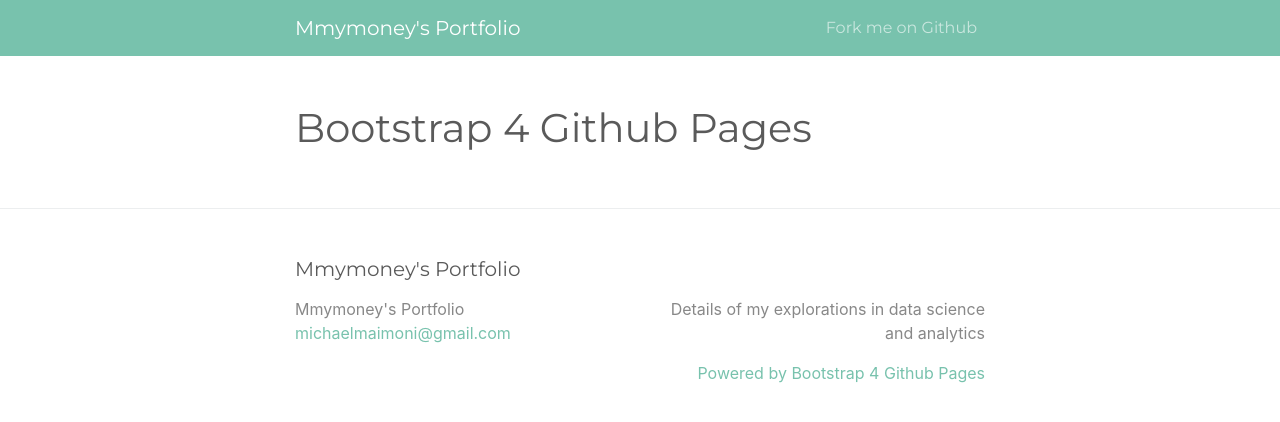
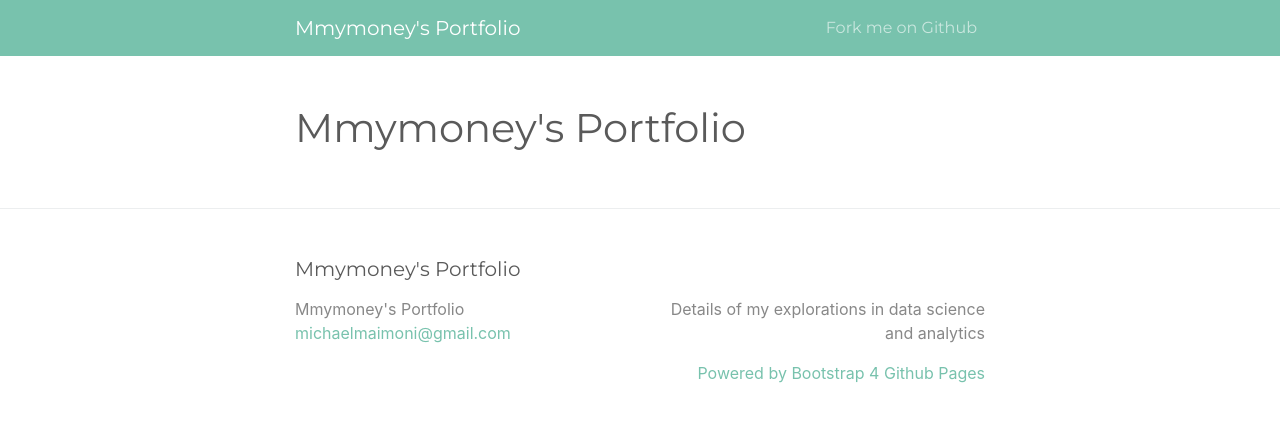
Before and after one commit to mmymoney/mmymoney.github.io, a Jekyll site: the page built from index.md, in a window 1280 px wide. Shown: the top 422 px of the page. Built offline with Jekyll 4.4.1, drawn with Linux system fonts in a browser that asks for light colours.

Commit message:
Update header

```diff
--- a/_includes/header.html
+++ b/_includes/header.html
@@ -18,7 +18,7 @@
           {%- endif -%}
         {% endfor -%}
         <li class="nav-item">
-          <a class="nav-link" href="{{ site.github.repository_url }}">Fork me on Github</a>
+          <a class="nav-link" href="https://github.com/mmymoney">Fork me on Github</a>
         </li>
       </ul>
     </div>
--- a/index.md
+++ b/index.md
@@ -1,4 +1,4 @@
 ---
 layout: page
-title: Bootstrap 4 Github Pages
+title: Mmymoney's Portfolio
 ---
```
